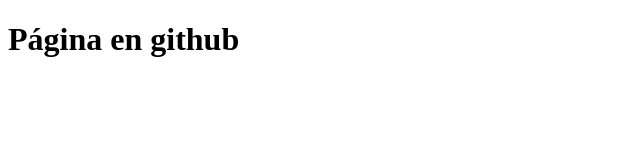
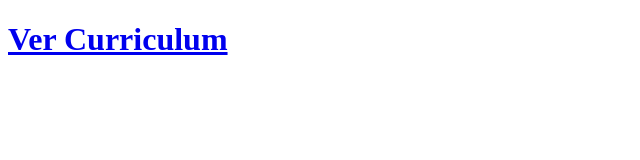
Before and after one commit to agemperador/agemperador.github.io, a plain HTML site: page index.html in a window 1280 px wide. Shown: the whole page, without its empty margins (0-640 px from the left). Drawn offline with Linux system fonts and the light colour scheme.

Commit message:
Update index.html

```diff
--- a/index.html
+++ b/index.html
@@ -7,7 +7,7 @@
 </head>
 <body>
 
-<h1> Página en github</h1>
+  <h1><a href="./cv-github.pdf" > Ver Curriculum </a></h1>
 
 
 </body>
```
